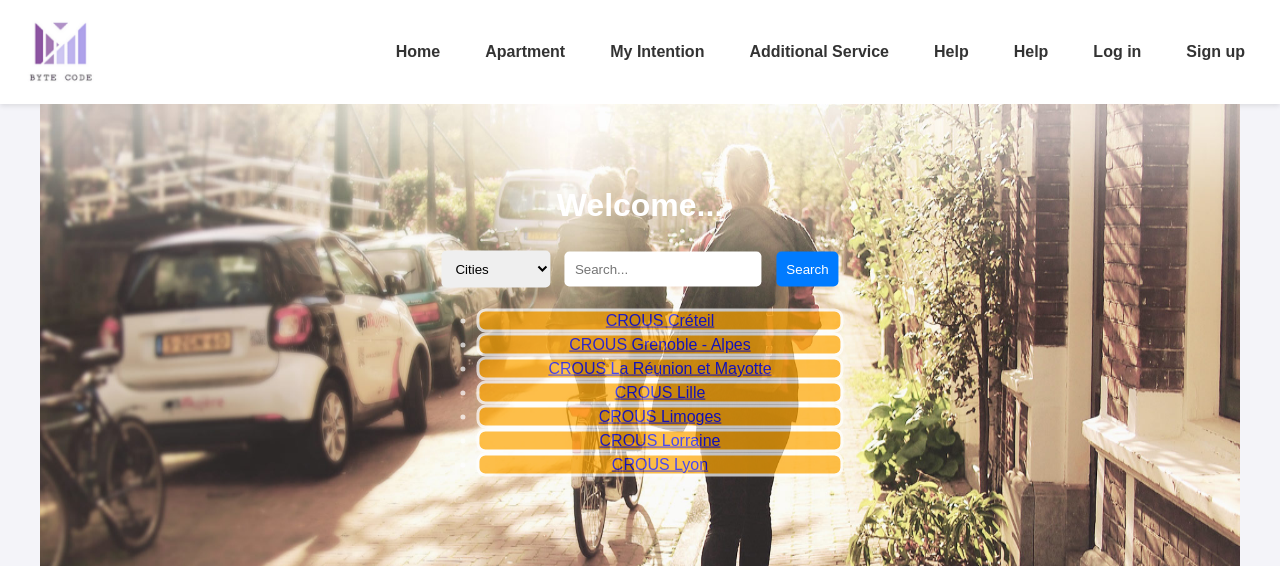
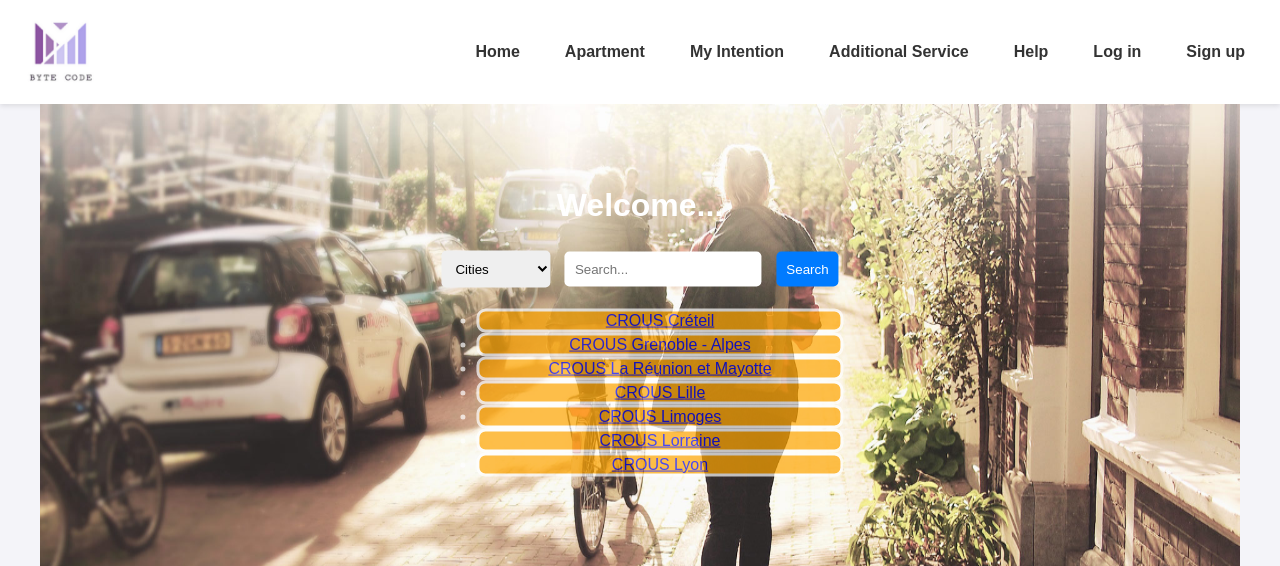
Before and after one commit to zerototwo/apartment, a PHP site: page /index.php in a window 1280 px wide; the page is wider, and only the part inside the window is pictured. Shown: the top 566 px of that part. Run offline with PHP 8.4, Linux system fonts and the light colour scheme; grey boxes are pictures that could not be loaded.

Commit message:
Update header.php

```diff
--- a/header.php
+++ b/header.php
@@ -35,7 +35,6 @@ if ($isLoggedIn) {
             <li><a href="#">Apartment</a></li>
             <li><a href="favorite.php">My Intention</a></li>
             <li><a href="addiservice.php">Additional Service</a></li>
-            <li><a href="#">Help</a></li>
             <li><a href="contract.php">Help</a></li>
             <?php if ($isLoggedIn && !empty($userData)): ?>
                 <li>
```
